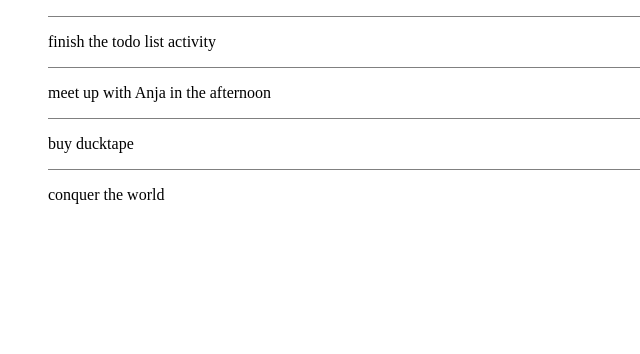
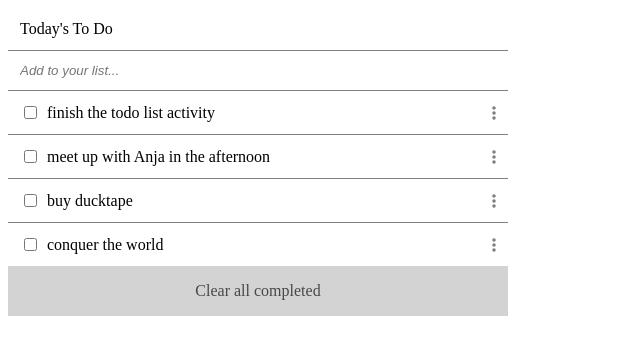
Before and after one commit to dodoburner/to-do-list, a website built with webpack: page src/index.html in a window 1280 px wide. Shown: the whole page, without its empty margins (0-640 px from the left). Built offline with nearby package versions, Linux system fonts and the light colour scheme.

Commit message:
add the rest of the html and styling

```diff
--- /dev/null
+++ b/src/addTask.js
@@ -0,0 +1,18 @@
+const todoList = document.getElementById('todo-list')
+
+function addTask(el) {
+  let task = document.createElement('li');
+  task.classList.add('task');
+  task.innerHTML = `
+    <input class="check" type="checkbox">
+    <p class="description" >${el.description}</p>
+    <i class="fa-solid fa-ellipsis-vertical"></i>
+  `;
+  todoList.appendChild(task)
+
+  task.children[0].addEventListener('click', (e) => {
+    task.children[1].classList.toggle('checked')
+  })
+}
+
+export default addTask
--- a/src/index.html
+++ b/src/index.html
@@ -5,9 +5,20 @@
   <meta http-equiv="X-UA-Compatible" content="IE=edge">
   <meta name="viewport" content="width=device-width, initial-scale=1.0">
   <title>Document</title>
+  <script src="https://kit.fontawesome.com/593ea6dc88.js" crossorigin="anonymous"></script>
 </head>
 <body>
-  <ul id="todo-list">
-  </ul>
+
+  <div class="container">
+    <p class="title">
+      Today's To Do
+    </p>
+    <input class="task-input" type="text" placeholder="Add to your list...">
+    <ul id="todo-list">
+    </ul>
+    <div class="clear">
+      Clear all completed
+    </div>
+  </div>
 </body>
 </html>
--- a/src/index.js
+++ b/src/index.js
@@ -30,15 +30,11 @@ tasks.sort((a,b) => {
 })
 const todoList = document.getElementById('todo-list')
 import './styles.css';
+import addTask from './addTask'
 
 function populateTodoList() {
   tasks.forEach((el) => {
-    let task = document.createElement('li');
-    task.classList.add('task');
-    task.innerHTML = `
-     <p>${el.description}</p
-    `;
-    todoList.appendChild(task)
+    addTask(el)
   })
 }
 
--- a/src/styles.css
+++ b/src/styles.css
@@ -1,4 +1,64 @@
+ul,
+p {
+  margin: 0;
+  padding: 0;
+}
+
+* {
+  box-sizing: border-box;
+}
+
+.container {
+  max-width: 500px;
+}
+
 .task {
   list-style: none;
   border-top: 1px solid gray;
+  display: flex;
+  align-items: center;
+  padding: 12px;
 }
+
+.title {
+  padding: 12px;
+}
+
+.task-input {
+  width: 100%;
+  border: none;
+  border-top: 1px solid gray;
+  padding: 12px;
+}
+
+.task-input::placeholder {
+  font-style: italic;
+}
+
+.task-input:active {
+  outline: none;
+  border: none;
+}
+
+.check {
+  margin-right: 10px;
+  cursor: pointer;
+}
+
+.checked {
+  text-decoration: line-through;
+  color: gray;
+}
+
+.fa-solid {
+  margin-left: auto;
+  color: gray;
+}
+
+.clear {
+  background-color: lightgray;
+  color: rgb(73, 72, 72);
+  padding: 16px;
+  text-align: center;
+  cursor: pointer;
+}
```
